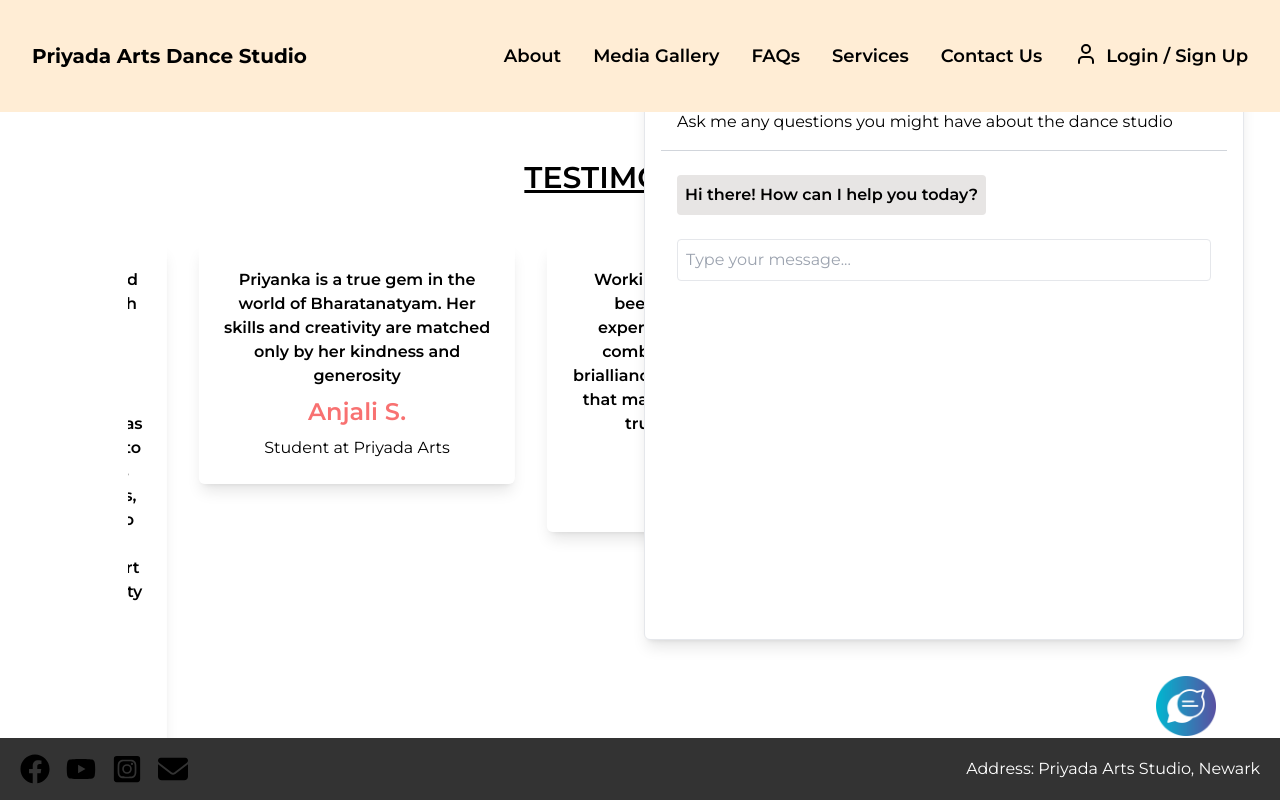
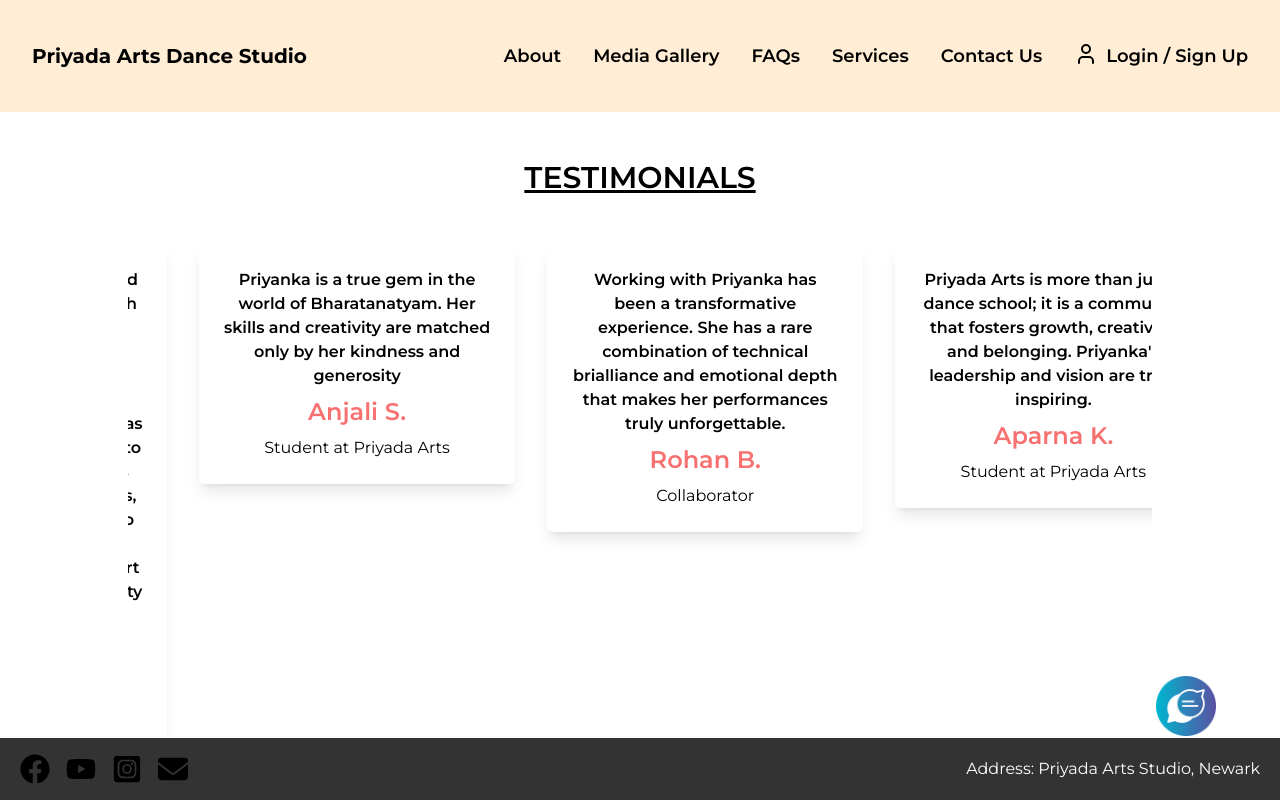
Before and after one commit to Anbui0115/Hackathon-project, a Next.js app in the folder frontend/: page / in a window 1280 px wide. Shown: the top 800 px of the page. Built offline with nearby package versions, Linux system fonts and the light colour scheme.

Commit message:
set toggleChat to false by deafault

```diff
--- a/frontend/components/ChatBot.jsx
+++ b/frontend/components/ChatBot.jsx
@@ -12,7 +12,7 @@ import { PulseLoader } from "react-spinners";
 const ChatBot = () => {
   const [messages, setMessages] = useState([{ type: 'chatbot', content: 'Hi there! How can I help you today? ' }]);
   const [input, setInput] = useState("");
-  const [toggleChat, setToggleChat] = useState(true);
+  const [toggleChat, setToggleChat] = useState(false);
   const [loading, setLoading] = useState(false)
   const [color, setColor] = useState("#7FFFD4");
 
```
